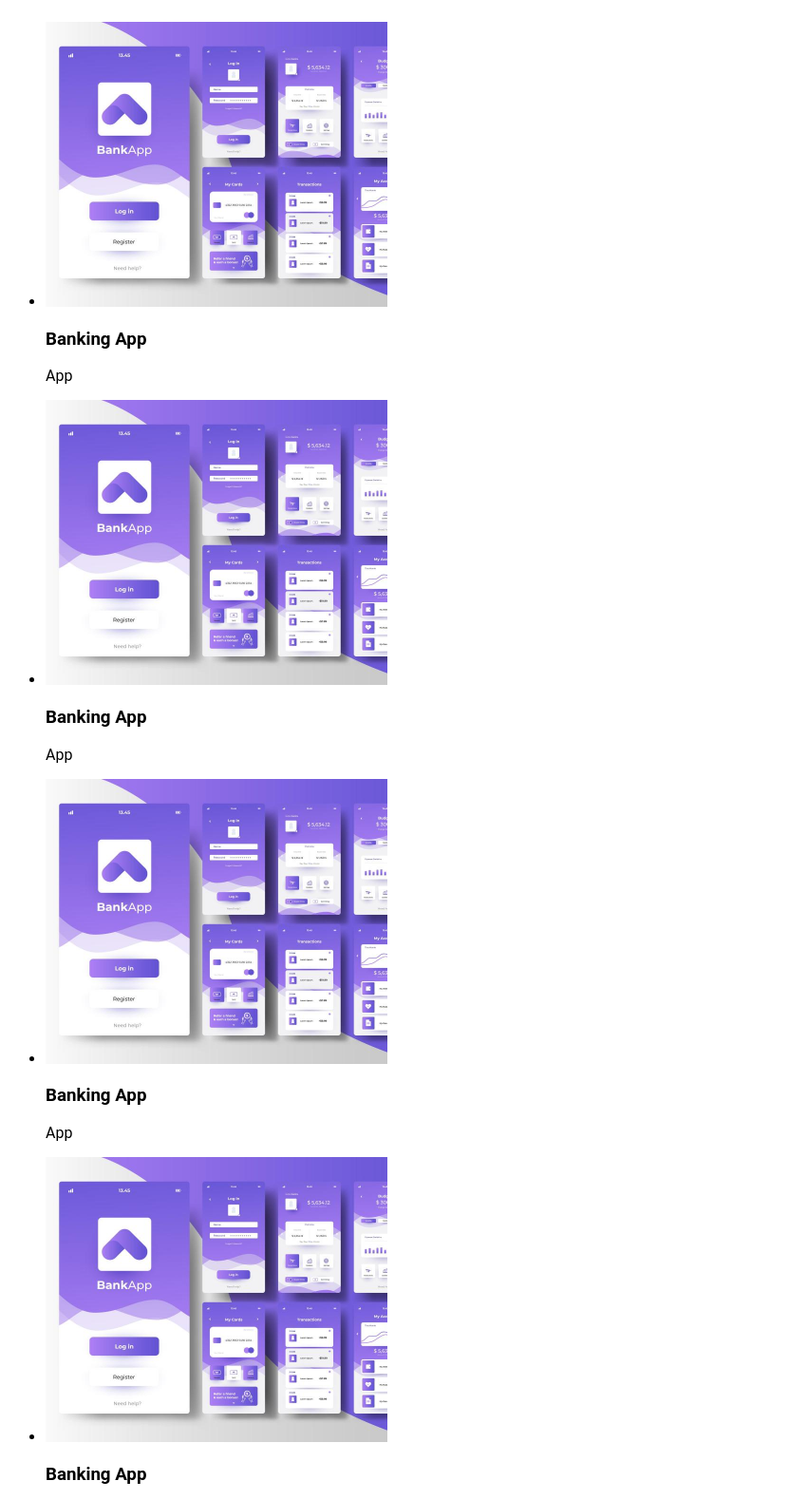
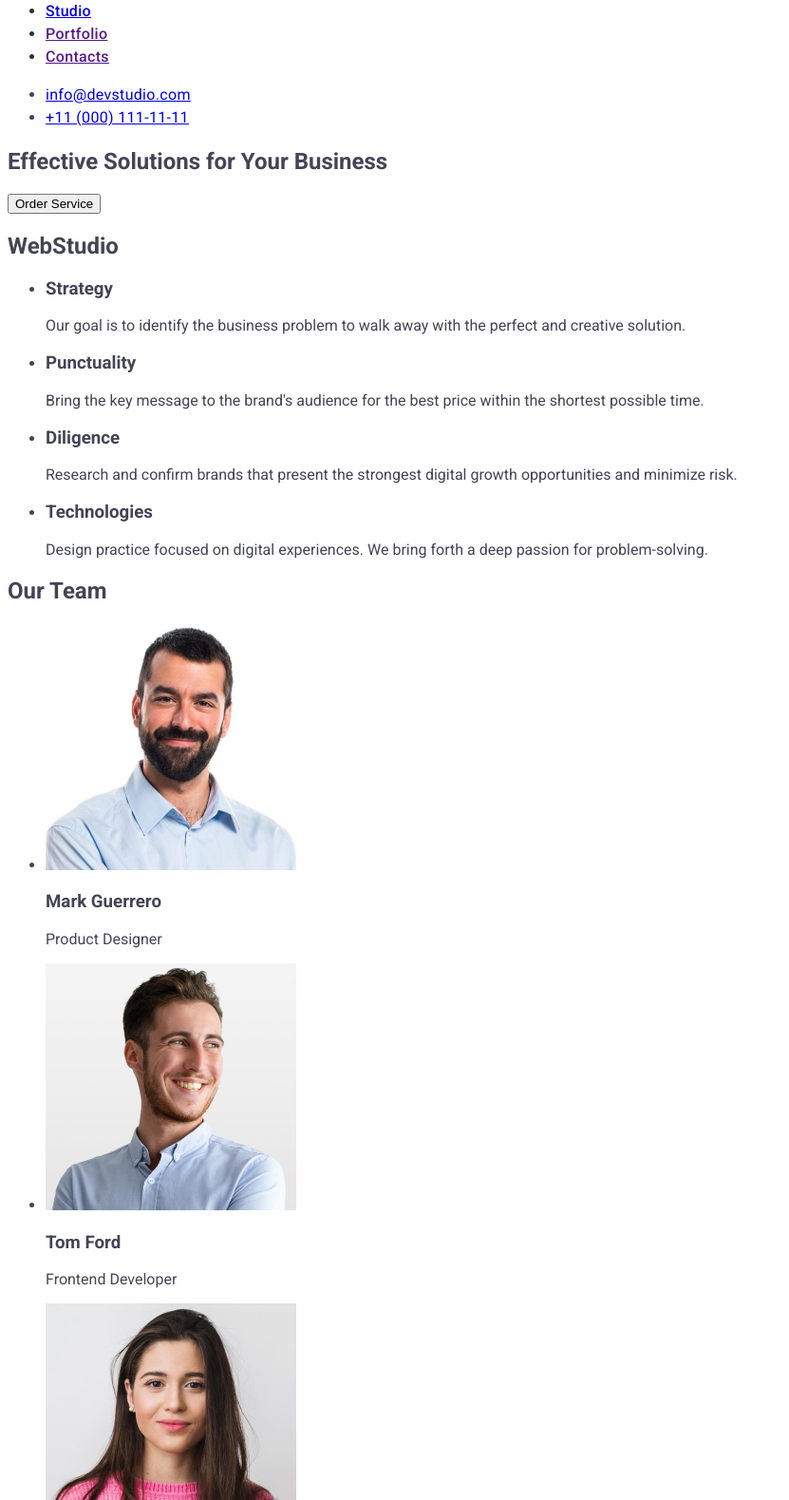
Before and after one commit to PalilovOleksandr/goit-markup-hw-02, a plain HTML site: page index.html in a window 1280 px wide. Shown: the part 45-1624 px from the top of the page at 95% size, without its empty margins (0-831 px from the left). Drawn offline with Linux system fonts and the light colour scheme.

Commit message:
edit file index

```diff
--- a/css/styles.css
+++ b/css/styles.css
@@ -1,4 +1,38 @@
 body {
   font-family: "Roboto", sans-serif;
   background: #fff;
+  color: #434455;
 }
+.logo {
+  font-weight: 700;
+  font-size: 18px;
+  line-height: 1.17;
+  letter-spacing: 0.03em;
+  text-transform: uppercase;
+  color: #4d5ae5;
+}
+.logo-inv {
+  color: #2e2f42;
+}
+.list-nav {
+  font-weight: 500;
+  font-size: 16px;
+  line-height: 1.5;
+  letter-spacing: 0.02em;
+  color: #2e2f42;
+}
+.list-nav:hover :focus {
+  color: #404bbf;
+}
+.list-info {
+  font-style: normal;
+}
+.list-contact {
+  font-size: 16px;
+  line-height: 1.5;
+  letter-spacing: 0.02em;
+  color: #434455;
+}
+.list-contact:hover :focus {
+  color: #404bbf;
+}
--- a/index.html
+++ b/index.html
@@ -5,80 +5,129 @@
     <meta name="viewport" content="width=device-width, initial-scale=1.0" />
     <title>Document</title>
     <link rel="stylesheet" href="css/styles.css" />
+    <link rel="preconnect" href="https://fonts.googleapis.com" />
+    <link
+      href="https://fonts.googleapis.com/css2?family=Raleway:ital,wght@0,100..900;1,100..900&family=Roboto:ital,wght@0,100;0,300;0,400;0,500;0,700;0,900;1,100;1,300;1,400;1,500;1,700;1,900&display=swap"
+      rel="stylesheet"
+    />
+    <link
+      href="https://fonts.googleapis.com/css2?family=Raleway:ital,wght@0,100..900;1,100..900&family=Roboto:ital,wght@0,100;0,300;0,400;0,500;0,700;0,900;1,100;1,300;1,400;1,500;1,700;1,900&display=swap"
+      rel="stylesheet"
+    />
   </head>
   <body>
+    <header>
+      <nav>
+        <a href="./index.html" class="logo"
+          >Web<span class="logo-inv">Studio</span></a
+        >
+        <ul>
+          <li class="list-nav"><a href="./index.html">Studio</a></li>
+          <li class="list-nav"><a href="">Portfolio</a></li>
+          <li class="list-nav"><a href="">Contacts</a></li>
+        </ul>
+      </nav>
+      <address class="list-info">
+        <ul>
+          <li class="list-contact">
+            <a href="mailto:info@devstudio.com">info@devstudio.com</a>
+          </li>
+          <li class="list-contact">
+            <a href="tel:+110001111111">+11 (000) 111-11-11</a>
+          </li>
+        </ul>
+      </address>
+    </header>
+    <main>
       <section>
-      <h1 class="page-title">Our Portfolio</h1>
-      <ul class="portf-list">
+        <h1>Effective Solutions for Your Business</h1>
+        <button type="button">Order Service</button>
+      </section>
+      <section>
+        <h2>WebStudio</h2>
+        <ul>
           <li>
-          <a href="/index.html"
-            ><img
-              src="images/Banking App.jpg"
-              alt="Banking App"
-              width="360"
-              height="300"
-          /></a>
-          <h3 class="portf-title">Banking App</h3>
-          <p>App</p>
+            <h3>Strategy</h3>
+            <p>
+              Our goal is to identify the business problem to walk away with the
+              perfect and creative solution.
+            </p>
           </li>
           <li>
-          <a href="/index.html"
-            ><img
-              src="images/Banking App.jpg"
-              alt="Banking App"
-              width="360"
-              height="300"
-          /></a>
-          <h3 class="portf-title">Banking App</h3>
-          <p>App</p>
+            <h3>Punctuality</h3>
+            <p>
+              Bring the key message to the brand's audience for the best price
+              within the shortest possible time.
+            </p>
           </li>
           <li>
-          <a href="/index.html"
-            ><img
-              src="images/Banking App.jpg"
-              alt="Banking App"
-              width="360"
-              height="300"
-          /></a>
-          <h3 class="portf-title">Banking App</h3>
-          <p>App</p>
-        </li>
-      </ul>
-      <ul class="portf-list">
-        <li>
-          <a href="/index.html"
-            ><img
-              src="images/Banking App.jpg"
-              alt="Banking App"
-              width="360"
-              height="300"
-          /></a>
-          <h3 class="portf-title">Banking App</h3>
-          <p>App</p>
+            <h3>Diligence</h3>
+            <p>
+              Research and confirm brands that present the strongest digital
+              growth opportunities and minimize risk.
+            </p>
           </li>
           <li>
-          <a href="/index.html"
-            ><img
-              src="images/Banking App.jpg"
-              alt="Banking App"
-              width="360"
-              height="300"
-          /></a>
-          <h3 class="portf-title">Banking App</h3>
-          <p>App</p>
-        </li>
-        <li>
-          <a href="/index.html"
-            ><img
-              src="images/Banking App.jpg"
-              alt="Banking App"
-              width="360"
-              height="300"
-          /></a>
-          <h3 class="portf-title">Banking App</h3>
-          <p>App</p>
+            <h3>Technologies</h3>
+            <p>
+              Design practice focused on digital experiences. We bring forth a
+              deep passion for problem-solving.
+            </p>
           </li>
         </ul>
       </section>
+      <section>
+        <h2>Our Team</h2>
+        <ul>
+          <li>
+            <img
+              src="./images/mark-img.jpg"
+              alt="Photo Mark Guerrero"
+              width="264"
+              height="260"
+            />
+            <h3>Mark Guerrero</h3>
+            <p>Product Designer</p>
+          </li>
+          <li>
+            <img
+              src="./images/tom-img.jpg"
+              alt="Photo Tom Ford"
+              width="264"
+              height="260"
+            />
+            <h3>Tom Ford</h3>
+            <p>Frontend Developer</p>
+          </li>
+          <li>
+            <img
+              src="./images/camila-img.jpg"
+              alt="Photo Camila Garcia"
+              width="264"
+              height="260"
+            />
+            <h3>Camila Garcia</h3>
+            <p>Marketing</p>
+          </li>
+          <li>
+            <img
+              src="./images/daniel-img.jpg"
+              alt="Photo Daniel Wilson"
+              width="264"
+              height="260"
+            />
+            <h3>Daniel Wilson</h3>
+            <p>UI Designer</p>
+          </li>
+        </ul>
+      </section>
+    </main>
+    <footer>
+      <a href="./index.html">WebStudio</a>
+      <p>
+        Increase the flow of customers and sales for your business with digital
+        marketing & growth solutions.
+      </p>
+    </footer>
   </body>
 </html>
```
Also changed, not shown: images/camila-img.jpg (added), images/daniel-img.jpg (added), images/mark-img.jpg (added), images/tom-img.jpg (added). Lines whose indentation alone changed are shown as unchanged.
